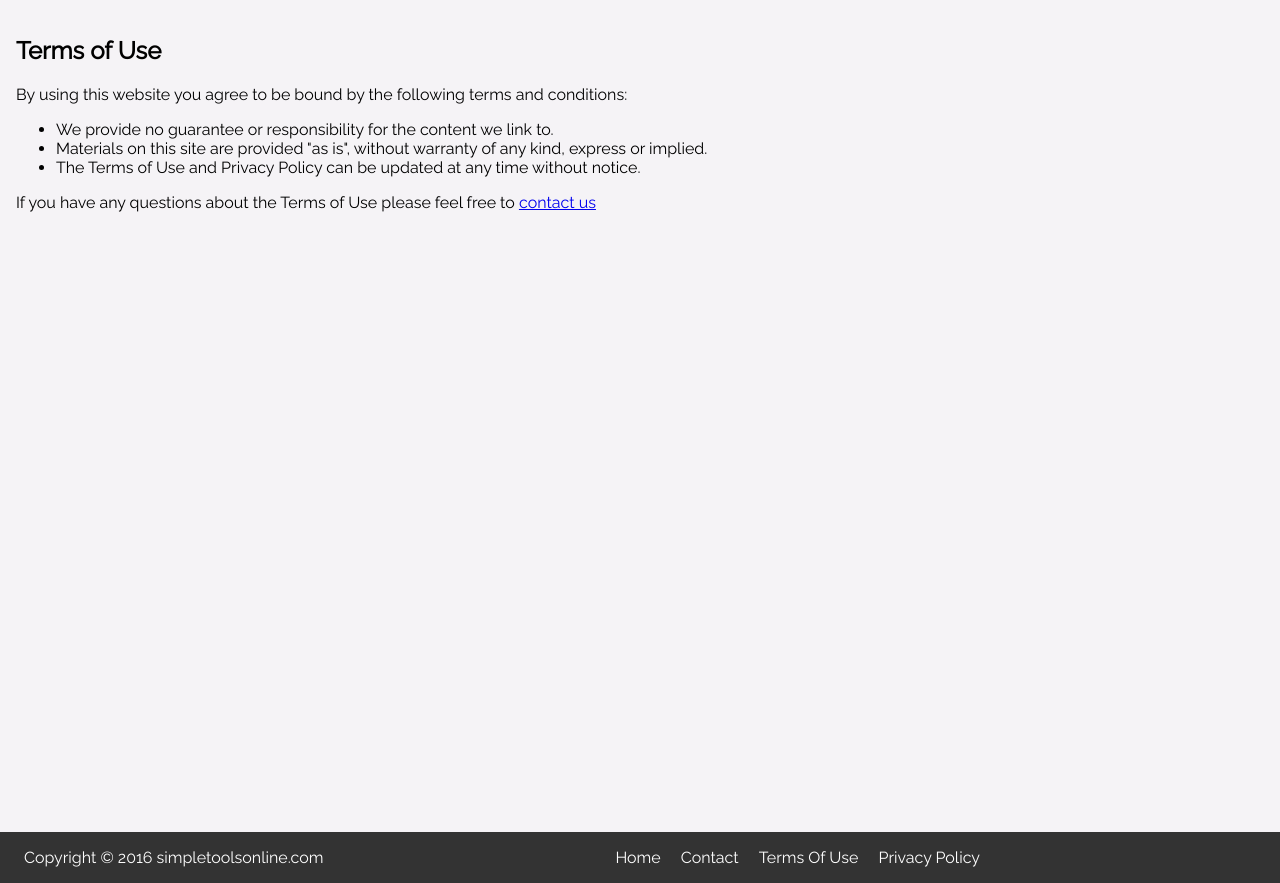
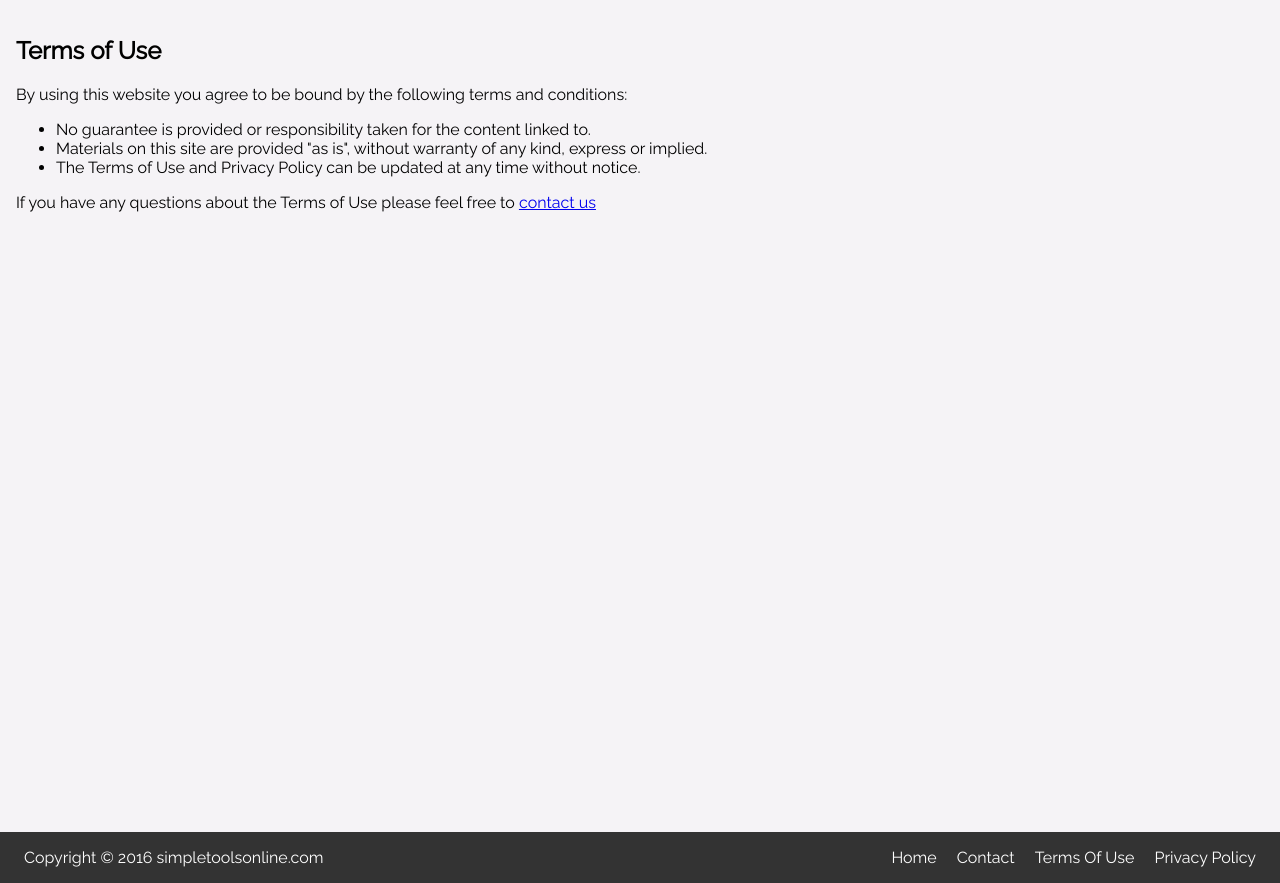
Before and after one commit to PJ-Finlay/Simple-Tools-Online, a PHP site: page /terms-of-use in a window 1280 px wide. Shown: the part 93-976 px from the top of the page. Run offline with PHP 8.4, Linux system fonts and the light colour scheme.

Commit message:
Minor changes made to style, privacy policy, and terms of use

```diff
--- a/css/style.css
+++ b/css/style.css
@@ -37,7 +37,7 @@ footer {
   background-color: #333333;
   color: WHITE;
   padding: 1em;
-  text-align: center; }
+  text-align: right; }
 
 footer #copyrightNotice {
   float: left; }
--- a/css/style.scss
+++ b/css/style.scss
@@ -65,7 +65,7 @@ footer{
     background-color: #333333;
     color: WHITE;
     padding: 1em;
-    text-align: center;
+    text-align: right;
 }
 
 footer #copyrightNotice{
--- a/privacy-policy.php
+++ b/privacy-policy.php
@@ -14,6 +14,6 @@ include('php/header.php');
             simpletoolsonline.com uses <a target="_blank" href="https://analytics.google.com/">Google Analytics</a> to track user acquisition, demographics, and movement through the site. To learn more about the data the Google collects see <a target="_blank" href="https://www.google.com/policies/privacy/">Google's privacy policy</a>.
         </p>
     </p>
-    <p>If you have any questions about the Privacy Policy please feel free to <a href="contact">contact us</a></p>
+    <p>If you have any questions about the Privacy Policy please feel free to get in <a href="contact">contact</a>.</p>
 </section>
 <?php include('php/footer.php');?>
--- a/terms-of-use.php
+++ b/terms-of-use.php
@@ -7,7 +7,7 @@ include('php/header.php');
     <p>
         By using this website you agree to be bound by the following terms and conditions:<br>
         <ul>
-            <li>We provide no guarantee or responsibility for the content we link to.</li>
+            <li>No guarantee is provided or responsibility taken for the content linked to.</li>
             <li>Materials on this site are provided "as is", without warranty of any kind, express or implied.</li>
             <li>The Terms of Use and Privacy Policy can be updated at any time without notice.</li>
         </ul>
```
Also changed, not shown: 1 other file.
